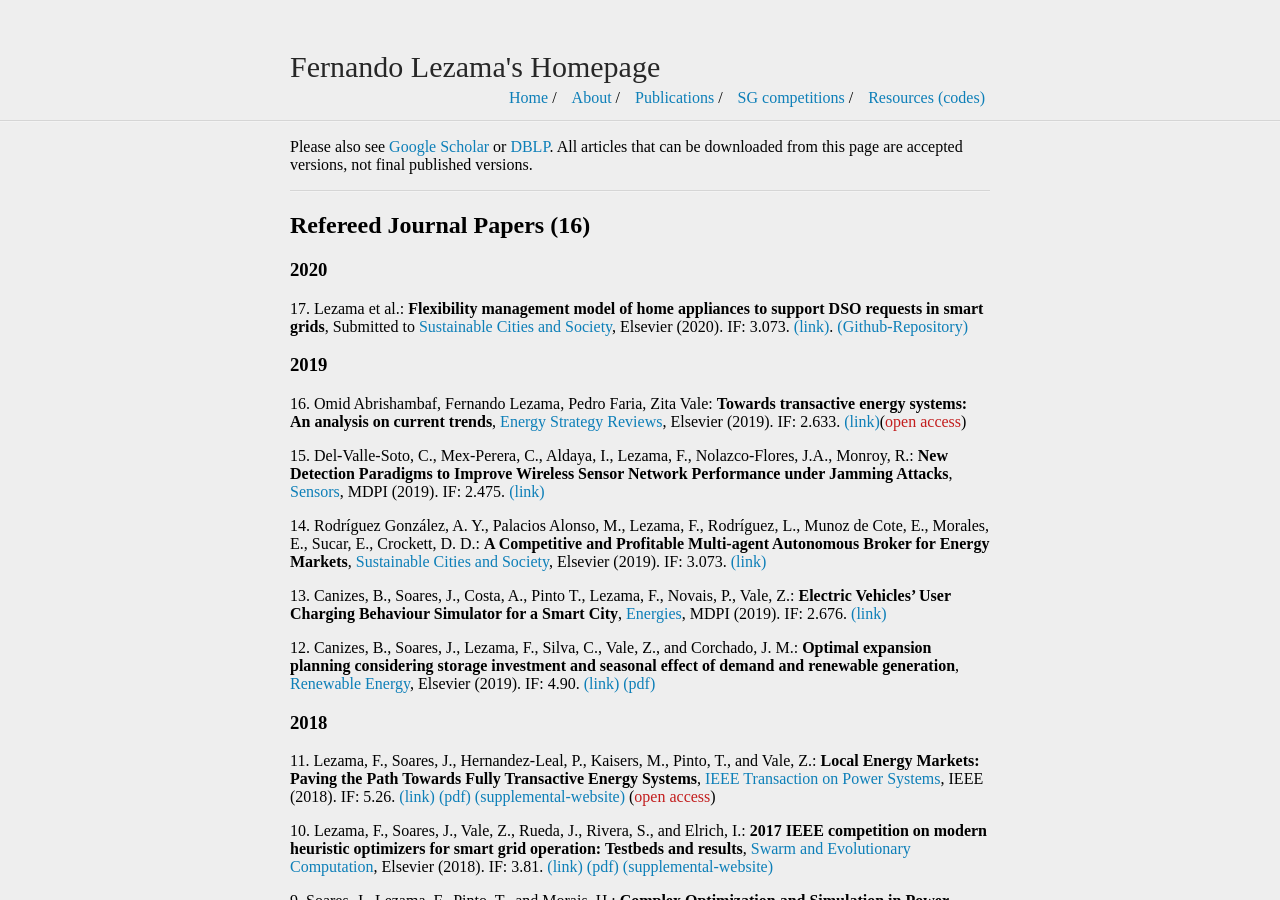
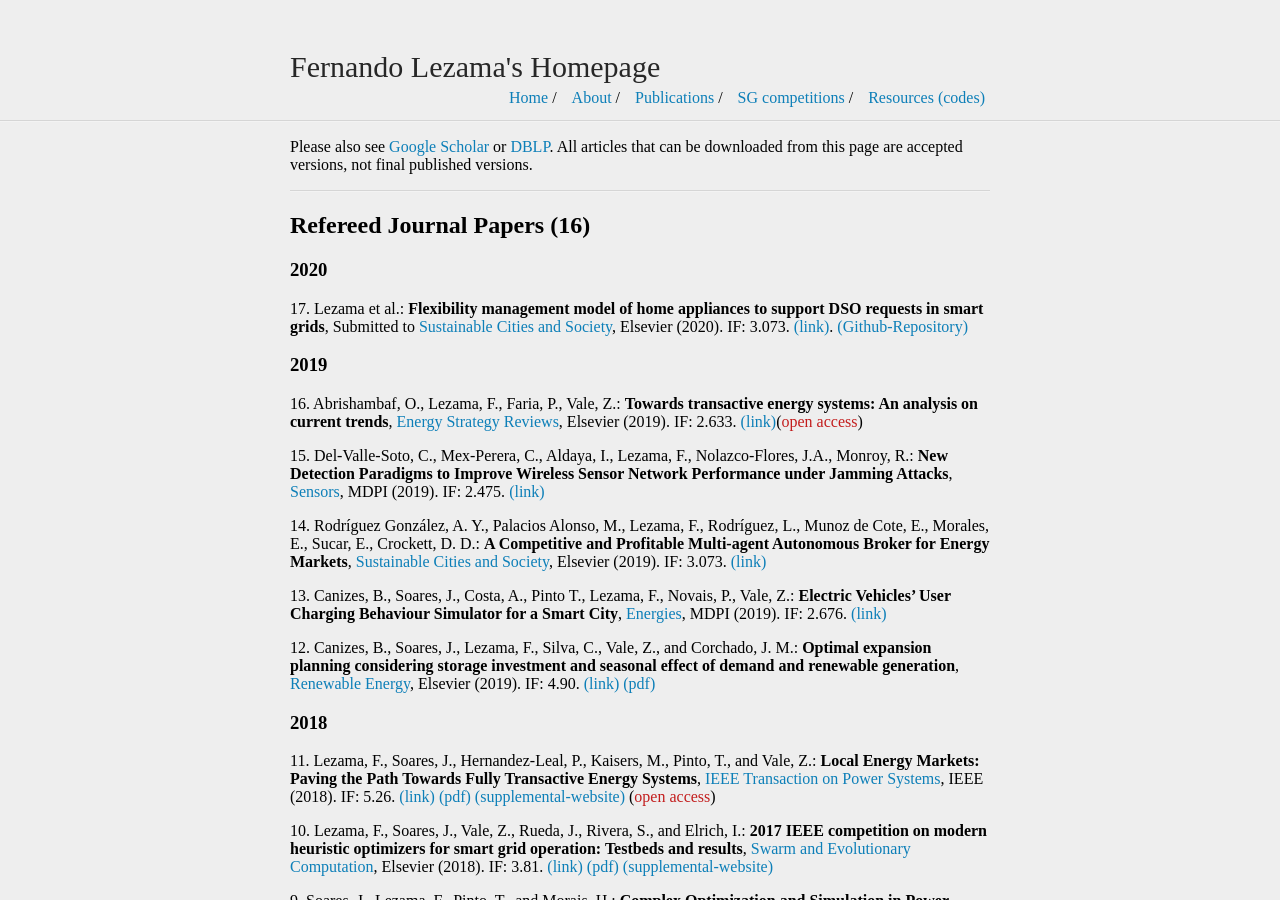
Before and after one commit to fernandolezama/fernandolezama.github.io, a Jekyll site: the page built from publication.md, in a window 1280 px wide and 900 px high. Built offline with Jekyll 4.4.1, drawn with Linux system fonts in a browser that asks for light colours.

Commit message:
Update publication.md

```diff
--- a/publication.md
+++ b/publication.md
@@ -16,7 +16,7 @@ Please also see [Google Scholar](https://scholar.google.com/citations?user=LIpiL
 
 ### 2019
 
-16\. Omid Abrishambaf, Fernando Lezama, Pedro Faria, Zita Vale: **Towards transactive energy systems: An analysis on current trends**, [Energy Strategy Reviews](https://www.journals.elsevier.com/energy-strategy-reviews), Elsevier (2019). IF: 2.633. [(link)](https://www.sciencedirect.com/science/article/pii/S2211467X19301105)(<span style="color:#C31D1D;">open access</span>)
+16\. Abrishambaf, O., Lezama, F., Faria, P., Vale, Z.: **Towards transactive energy systems: An analysis on current trends**, [Energy Strategy Reviews](https://www.journals.elsevier.com/energy-strategy-reviews), Elsevier (2019). IF: 2.633. [(link)](https://www.sciencedirect.com/science/article/pii/S2211467X19301105)(<span style="color:#C31D1D;">open access</span>)
 
 15\. Del-Valle-Soto, C., Mex-Perera, C., Aldaya, I., Lezama, F., Nolazco-Flores, J.A., Monroy, R.: **New Detection Paradigms to Improve Wireless Sensor Network Performance under Jamming Attacks**, [Sensors](https://www.mdpi.com/journal/sensors), MDPI (2019). IF: 2.475. [(link)](https://www.mdpi.com/1424-8220/19/11/2489)
 
```
